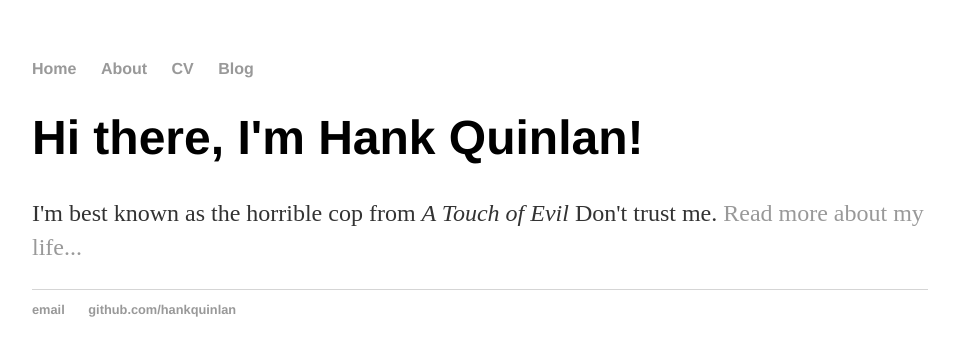
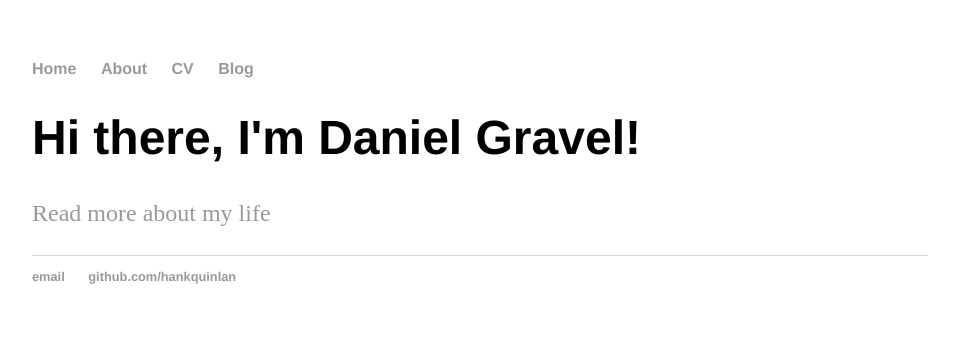
Before and after one commit to DanGravel/dangravel.github.io, a Jekyll site: the page built from index.html, in a window 1280 px wide. Shown: the top 356 px of the page, without its empty margins (160-1119 px from the left). Built offline with Jekyll 4.4.1, drawn with Linux system fonts in a browser that asks for light colours.

Commit message:
Update index.html

```diff
--- a/index.html
+++ b/index.html
@@ -3,6 +3,6 @@ layout: default
 title: Hank Quinlan, Horrible Cop
 ---
 <div class="blurb">
-	<h1>Hi there, I'm Hank Quinlan!</h1>
-	<p>I'm best known as the horrible cop from <em>A Touch of Evil</em> Don't trust me. <a href="/about">Read more about my life...</a></p>
+	<h1>Hi there, I'm Daniel Gravel!</h1>
+	<p><a href="/about">Read more about my life</a></p>
 </div><!-- /.blurb -->
```
